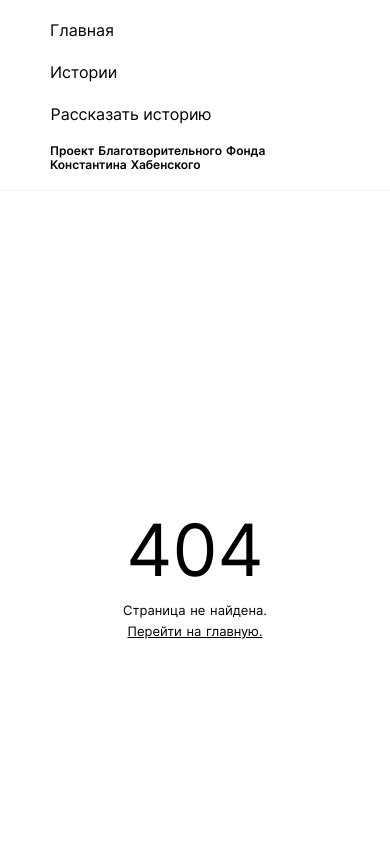
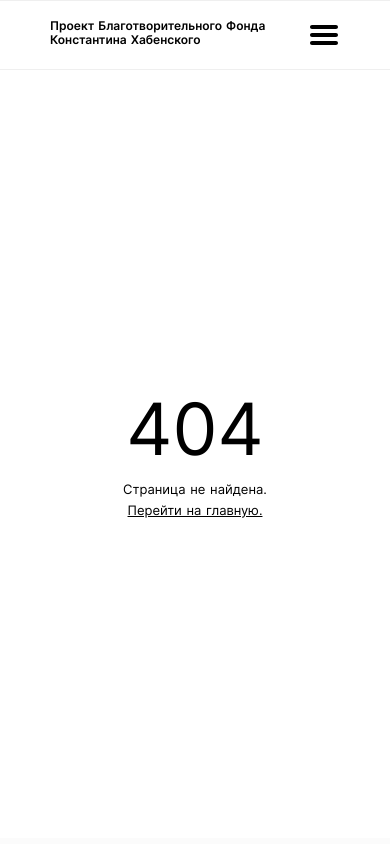
Before and after one commit to rak-lechitsya/project, a Nuxt app: page /error in a window 390 px wide. Shown: the top 844 px of the page. Built offline with nearby package versions, Linux system fonts and the light colour scheme.

Commit message:
added burger

```diff
--- a/components/Header.vue
+++ b/components/Header.vue
@@ -14,6 +14,7 @@
           @btnClick="toggleStoryPopup"
         />
       </div>
+      <mobile-icon class="main-header__mobile-icon" />
     </header-content>
   </header>
 </template>
@@ -22,11 +23,13 @@
 import Content from '@/components/ui/Content';
 import Menu from '@/components/ui/Menu';
 import Button from '@/components/ui/Button';
+import MobileIcon from '@/components/ui/MobileIcon';
 export default {
   components: {
     'header-content': Content,
     'main-menu': Menu,
     'header-button': Button,
+    'mobile-icon': MobileIcon,
   },
   data() {
     return {
@@ -90,6 +93,10 @@ export default {
   opacity: 0.8;
 }
 
+.main-header__mobile-icon {
+  display: none;
+}
+
 @media screen and (max-width: 1350px) {
   .main-header {
     padding: 18px 50px 18px;
@@ -118,6 +125,7 @@ export default {
 @media screen and (max-width: 1000px) {
   .main-header {
     min-height: 28px;
+    border-top: 1px solid #efefef;
   }
 
   .main-header__logo {
@@ -129,6 +137,10 @@ export default {
   .main-header__container {
     display: none;
   }
+
+  .main-header__mobile-icon {
+    display: block;
+  }
 }
 
 @media screen and (max-width: 700px) {
--- /dev/null
+++ b/components/ui/MobileIcon.vue
@@ -0,0 +1,33 @@
+<template>
+  <div
+    :class="['mobile-button', { 'mobile-button_type_close': isMenuOpened }]"
+    @click="toggleMobile"
+  ></div>
+</template>
+
+<script>
+export default {
+  computed: {
+    isMenuOpened() {
+      return this.$store.getters['mobile-menu/getMobileMenuState'];
+    },
+  },
+  methods: {
+    toggleMobile() {
+      this.$store.commit('mobile-menu/toggleMobileMenu');
+    },
+  },
+};
+</script>
+
+<style scoped>
+.mobile-button {
+  width: 32px;
+  height: 32px;
+  background-image: url(/burger.svg);
+}
+
+.mobile-button.mobile-button_type_close {
+  background-image: url(/button-close.svg);
+}
+</style>
--- a/components/ui/MobileMenu.vue
+++ b/components/ui/MobileMenu.vue
@@ -37,7 +37,7 @@ export default {
 
 <style scoped>
 .mobile-menu {
-  padding: 18px 50px 0;
+  padding: 18px 50px 18px;
 }
 
 .mobile-menu__list {
@@ -91,7 +91,7 @@ export default {
 
 @media (max-width: 700px) {
   .mobile-menu {
-    padding: 18px 15px 0;
+    padding: 18px 15px 18px;
   }
 
   .mobile-menu__list {
--- a/layouts/default.vue
+++ b/layouts/default.vue
@@ -1,6 +1,6 @@
 <template>
   <div>
-    <mobile-menu class="mobile-menu" />
+    <mobile-menu v-if="isMobileMenuOpened" class="mobile-menu" />
     <my-header />
     <nuxt />
     <my-footer />
@@ -35,6 +35,9 @@ export default {
     },
     popupSocialShown() {
       return this.$store.getters['popup/getPopupSocialShown'];
+    },
+    isMobileMenuOpened() {
+      return this.$store.getters['mobile-menu/getMobileMenuState'];
     },
   },
   methods: {
--- /dev/null
+++ b/store/mobile-menu.js
@@ -0,0 +1,18 @@
+export const state = () => ({
+  mobileOpened: false,
+});
+
+export const mutations = {
+  toggleMobileMenu(state) {
+    return (state.mobileOpened = !state.mobileOpened);
+  },
+  closeMobileMenu(state) {
+    return (state.mobileOpened = false);
+  },
+};
+
+export const getters = {
+  getMobileMenuState(state) {
+    return state.mobileOpened;
+  },
+};
```
Also changed, not shown: static/burger.svg (added).
